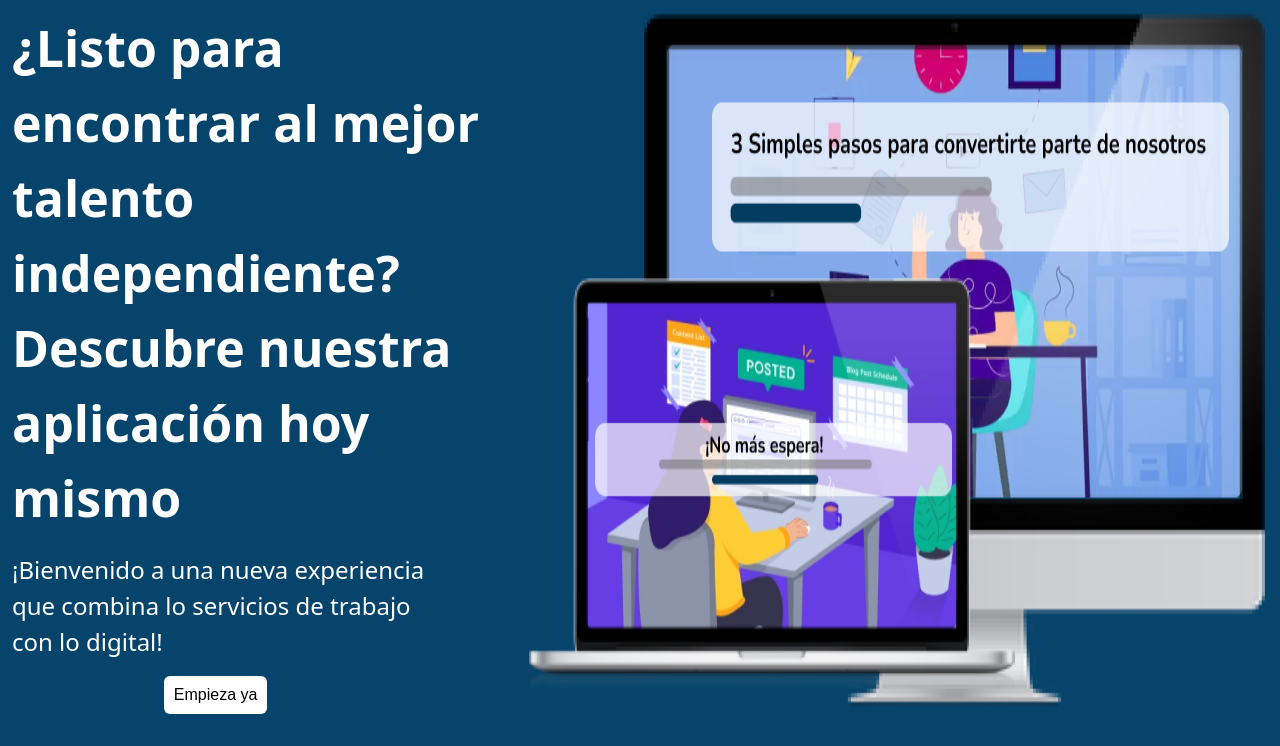
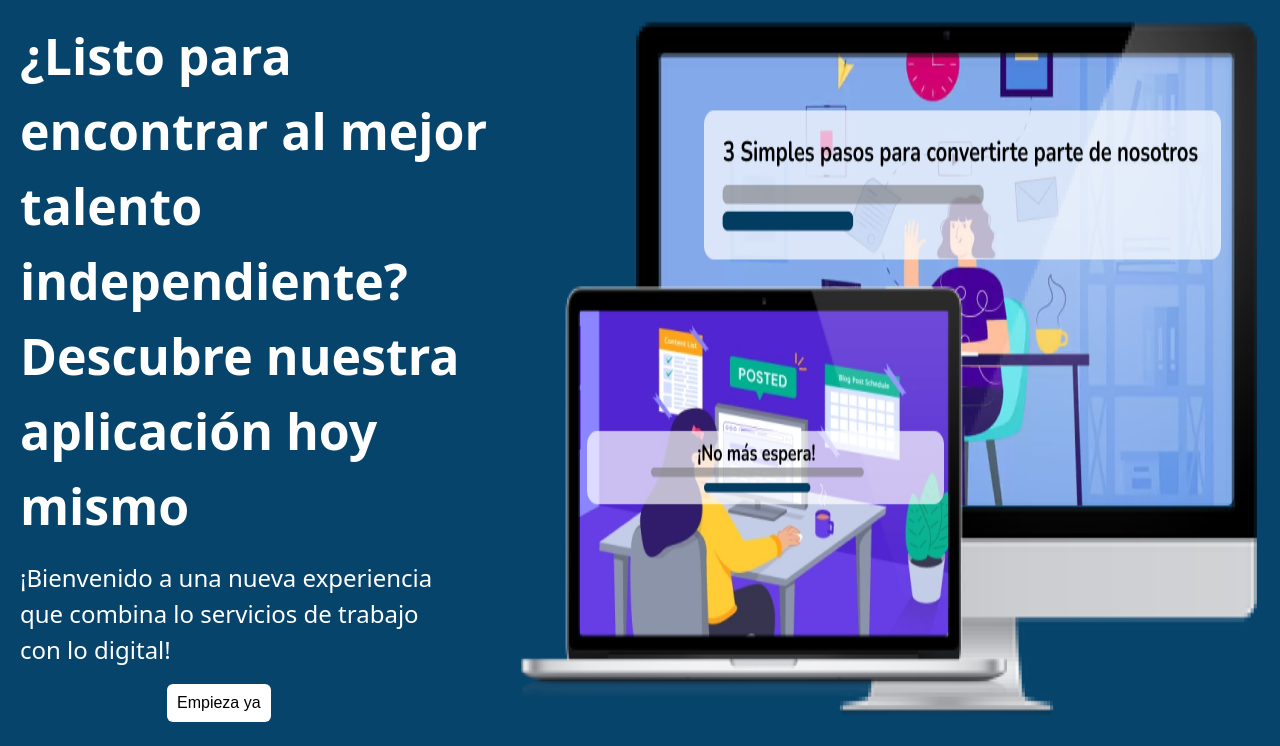
Before and after one commit to Alejandro1709/yobizi, an Astro site: page / in a window 1280 px wide. Shown: the part 163-909 px from the top of the page. Built offline with nearby package versions, Linux system fonts and the light colour scheme; Astro itself is replaced by a stand-in of ours.

Commit message:
Remove parent height

```diff
--- a/src/pages/index.astro
+++ b/src/pages/index.astro
@@ -22,8 +22,8 @@ import Wrapper from '../components/Wrapper';
     flex-direction: column;
     justify-content: space-between;
     gap: 35px;
-    height: 100vh;
-    padding: 12px;
+    flex: 1;
+    padding: 20px;
   }
   main {
     display: flex;
```
